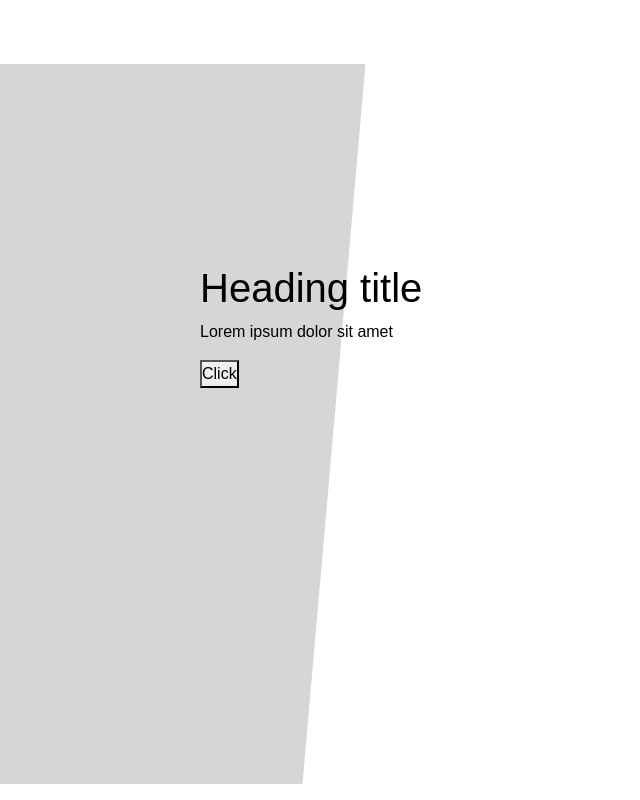
After one commit to remiraumain/Horizon, a Symfony app: template templates/project/landing.html.twig in a window 1280 px wide. The commit adds this page. Shown: the whole page, without its empty margins (0-640 px from the left). Run offline with Twig, Linux system fonts and the light colour scheme; the template is opened without the code that fills it, so the values that code supplies are empty; some libraries are stand-ins or nearby versions.

```diff
--- a/public/css/styles.css
+++ b/public/css/styles.css
@@ -30,6 +30,9 @@ html {height:100%}
     border: 1px solid #fff;
 }
 
+.select-filter {
+    color: black!important;
+}
 
 /* LOGIN REGISTRATION */
 
--- /dev/null
+++ b/public/css/transition.css
@@ -0,0 +1,57 @@
+* {
+    padding:0;
+    margin:0;
+}
+
+body {
+    background:#fff;
+    overflow-x:hidden;
+    font-family:arial;
+}
+
+.transition {
+    position:absolute;
+    height:100%;
+    width:30%;
+    background:#d6d6d6;
+    transform: skewX(-5deg) translateX(-50px);
+    transition:2s all ease-in-out;
+    -webkit-transition:2s all ease-in-out;
+}
+
+.content {
+    position:relative;
+    padding:200px 0 0 200px;
+    color:#000;
+    z-index:10;
+    height:300px;
+}
+
+.cta-launch {
+    outline:none;
+    border:none;
+    text-decoration:none;
+    text-transform:uppercase;
+    background:#202020;
+    color:#eaeaea;
+    box-sizing:border-box;
+    margin-top:20px;
+    padding:10px 40px;
+}
+
+.anim-trans {
+    animation: anim 4s ease-in-out;
+}
+
+@keyframes anim{
+    0% { }
+    20%  { z-index:11;\transform: skewX(5deg) translateX(-100%); }
+    40%   { transform: skewX(0deg) translateX(0);
+        width:100%; z-index:11; box-shadow: 10px 10px 5px #eaeaea;}
+    60%   { transform: skewX(3deg) translateX(0);
+        width:100%;z-index:11; box-shadow: 10px 10px 5px #eaeaea;}
+    80%   { transform: skewX(1deg) translateX(-100%);
+        width:60%;z-index:11; box-shadow: 10px 10px 5px #eaeaea;}
+    100%   { transform: skewX(-5deg) translateX(-50px);
+        width:30%;z-index:1; box-shadow: none;}
+}
--- /dev/null
+++ b/public/js/transition.js
@@ -0,0 +1,3 @@
+$( ".cta" ).click(function() {
+    $( ".transition").toggleClass( "anim-trans" );
+});
--- a/templates/base.html.twig
+++ b/templates/base.html.twig
@@ -10,7 +10,7 @@
             <link rel="stylesheet" href="{{ asset('css/styles.css') }}">
         {% endblock %}
     </head>
-    <body class="pt-lg-5">
+<body class="pt-lg-5">
         {% if is_granted('ROLE_PREVIOUS_ADMIN') %}
             <div class="alert alert-warning" style="margin-bottom: 0;">
                 You are currently switched to this user.
@@ -20,14 +20,14 @@
 
         {% block nav %}
             <nav class="navbar navbar-expand-lg navbar-dark navbar-bg fixed-top">
-                <a style="margin-left: 75px;" class="navbar-brand space-brand" href="{{ path('app_homepage') }}">Horizon</a>
+                <a style="margin-left: 75px;" class="navbar-brand space-brand cta" href="{{ path('app_homepage') }}">Horizon</a>
                 <button class="navbar-toggler" type="button" data-toggle="collapse" data-target="#navbarNavDropdown" aria-controls="navbarNavDropdown" aria-expanded="false" aria-label="Toggle navigation">
                     <span class="navbar-toggler-icon"></span>
                 </button>
                 <div class="collapse navbar-collapse" id="navbarNavDropdown">
                     <ul class="navbar-nav mr-auto">
                         <li class="nav-item">
-                            <a style="color: #fff;" class="nav-link" href="{{ path('project_explore') }}">Explore</a>
+                            <a style="color: #fff;" class="nav-link" href="{{ path('project_filter') }}">Explore</a>
                         </li>
                         <li class="nav-item">
                             <a style="color: #fff;" class="nav-link" href="#">TODO</a>
--- /dev/null
+++ b/templates/project/landing.html.twig
@@ -0,0 +1,21 @@
+{% extends 'base.html.twig' %}
+
+{% block nav %}{% endblock %}
+{% block body %}
+    <div class="transition"></div>
+    <div class="content"><h1>Heading title</h1><p>Lorem ipsum dolor sit amet</p><button class="cta">Click</button></div>
+{% endblock %}
+
+{% block title %}
+
+{% endblock %}
+
+{% block stylesheets %}
+    {{ parent() }}
+    <link rel="stylesheet" href="{{ asset('css/transition.css') }}">
+{% endblock %}
+
+{% block javascripts %}
+    {{ parent() }}
+    <script src="{{ asset('js/transition.js') }}"></script>
+{% endblock %}
```
Also changed, not shown: public/js/filter.js (added, +10 -0 lines), src/Controller/ProjectController.php (+31 -6 lines), src/Repository/ProjectRepository.php (+34 -0 lines), templates/project/explore.html.twig (+16 -0 lines), templates/project/homepage.html.twig (+11 -0 lines), public/css/hompage.css (added), public/js/project.js (line endings or trailing spaces).
